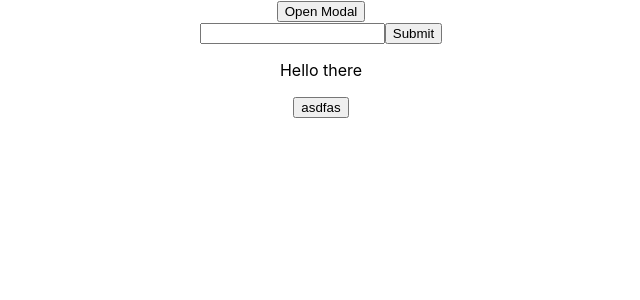
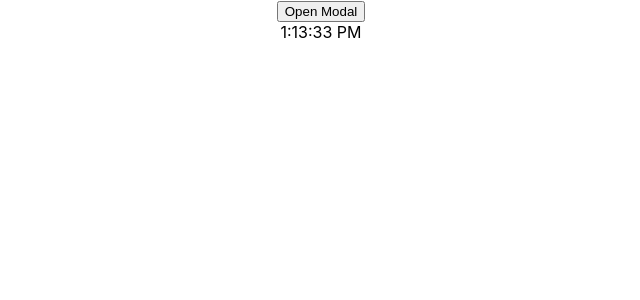
Before and after one commit to Aivazov/react-cra-task-3, a React (Create React App) app: page / in a window 1280 px wide. Shown: the top 300 px of the page, without its empty margins (319-959 px from the left). Built offline with nearby package versions, Linux system fonts and the light colour scheme.

Commit message:
adding primitive clock

```diff
--- a/src/App.js
+++ b/src/App.js
@@ -3,6 +3,7 @@
 import './App.css';
 import Lecture_1 from './Lecture 1/Lecture_1';
 import Modal from './Lecture 1/Modal';
+import Clock from './Lecture 1/Clock';
 
 class App extends Component {
   state = {
@@ -87,15 +88,16 @@
             </button>
           </Modal>
         )}
-        <form onSubmit={this.addElement}>
+        <Clock />
+        {/* <form onSubmit={this.addElement}>
           <label>
             <input type="text" onChange={this.controledSubmit} />
           </label>
           <label>
             <input type="submit" />
           </label>
-        </form>
-        <Lecture_1 state={this.state} method={this.usingElement} />
+        </form> */}
+        {/* <Lecture_1 state={this.state} method={this.usingElement} /> */}
       </div>
     );
   }
--- /dev/null
+++ b/src/Lecture 1/Clock.css
@@ -0,0 +1,3 @@
+.Clock__face {
+
+}
--- /dev/null
+++ b/src/Lecture 1/Clock.jsx
@@ -0,0 +1,24 @@
+import React, { Component } from 'react';
+// import './Clock.css';
+
+export default class Clock extends Component {
+  state = {
+    time: new Date().toLocaleTimeString(),
+  };
+
+  intervalId = null;
+
+  componentDidMount() {
+    console.log('setInterval');
+
+    this.intervalId = setInterval(() => {
+      this.setState({ time: new Date().toLocaleTimeString() });
+    }, 1000);
+  }
+
+  render() {
+    return (
+      <div className='Clock__face'>{ this.state.time }</div>
+    )
+  }
+}
```
